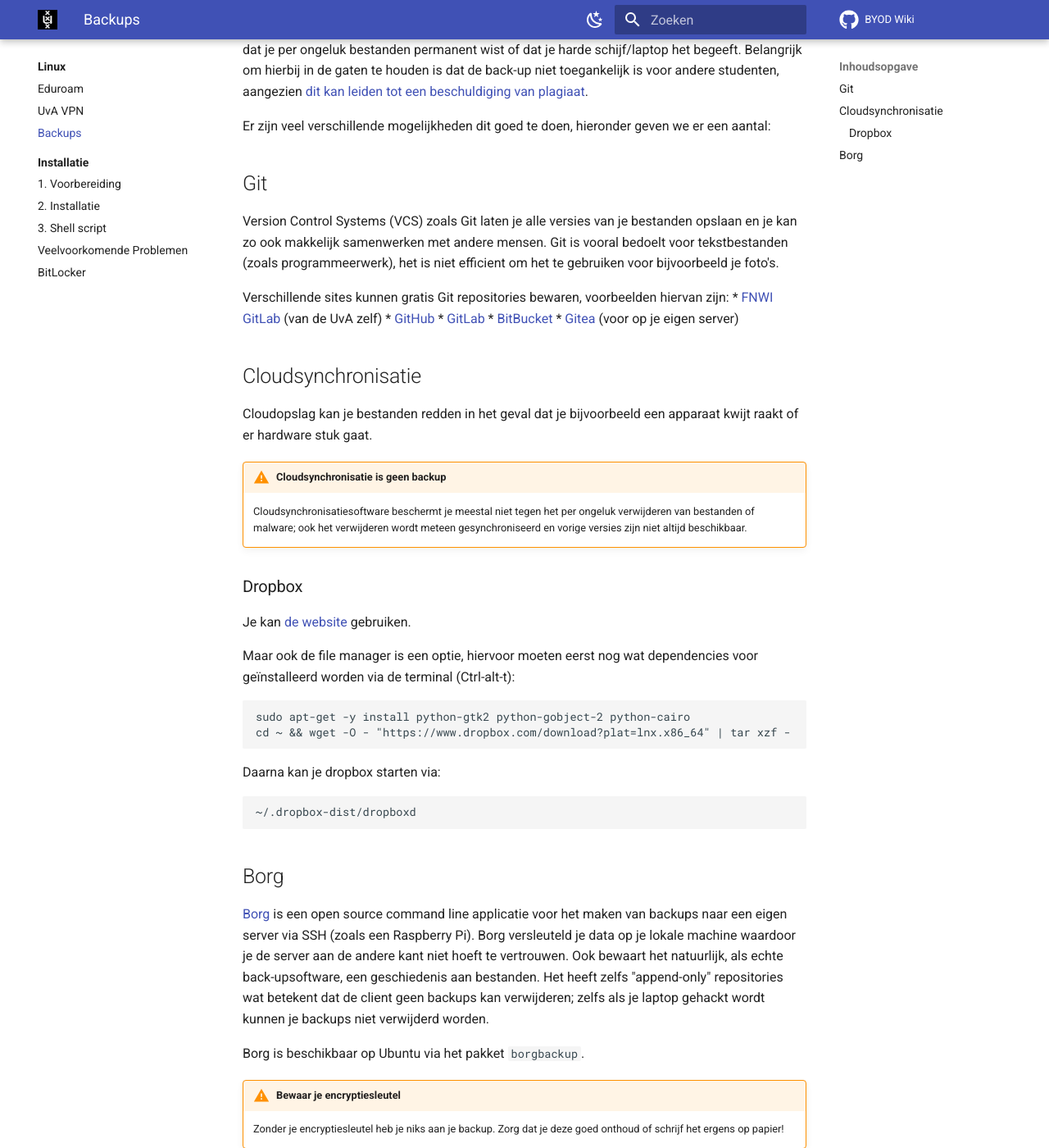
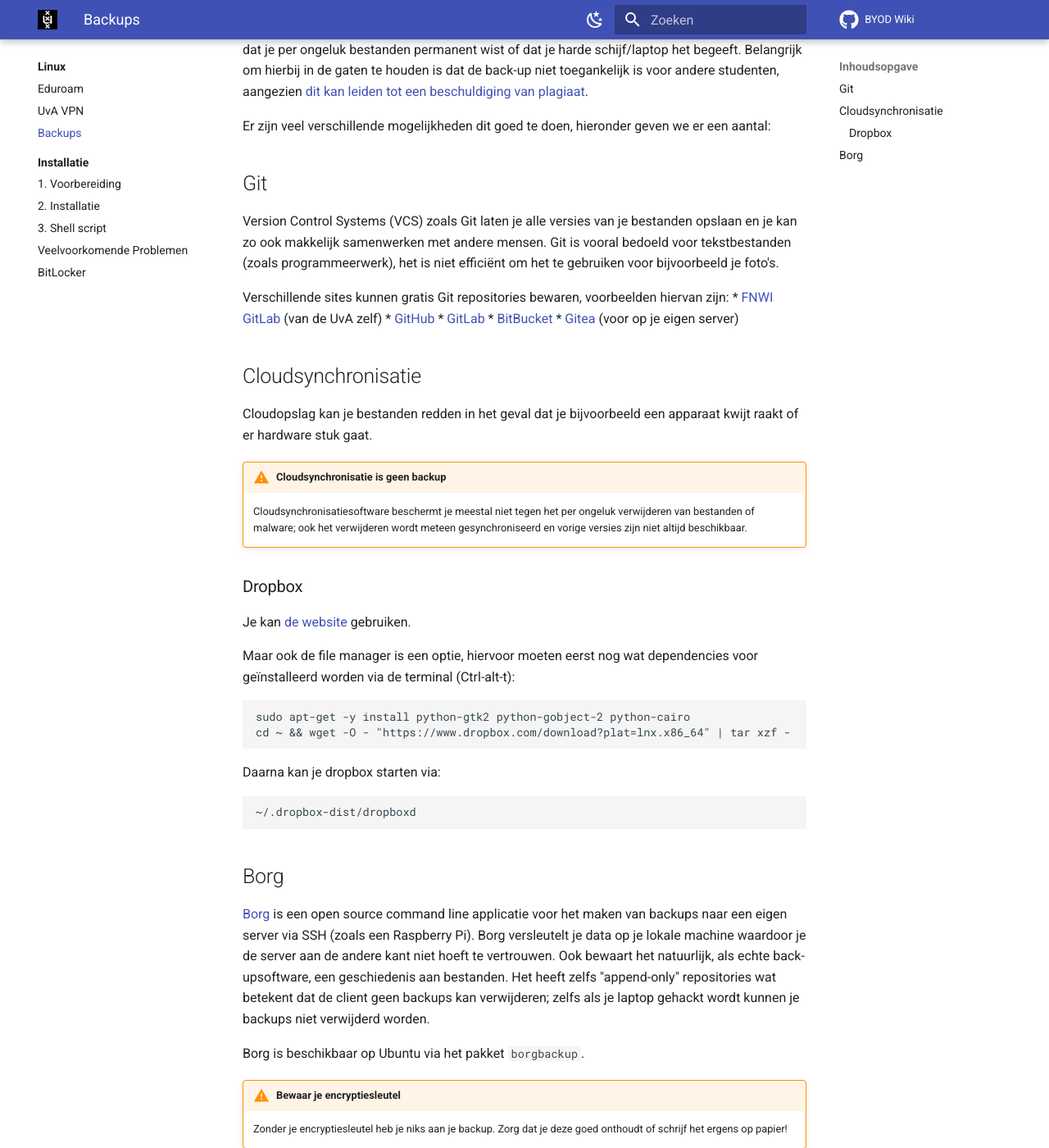
Before and after one commit to svkampen/byod-wiki, an MkDocs documentation site: the page built from docs/linux/backups.md, in a window 1280 px wide and 1400 px high, scrolled down 231 px. Shown: the whole window at 82% size. Built offline with MkDocs 1.6.1 and Material for MkDocs 9.7.7, drawn with Linux system fonts in a browser that asks for light colours; comment, search, counter and statistics services are not loaded.

Commit message:
Spellink

````diff
--- a/docs/linux/backups.md
+++ b/docs/linux/backups.md
@@ -1,11 +1,11 @@
 # Backups
 
-Niets is vervelender dan al je bestanden voor goed kwijtraken, daarom raden wij aan om van alle waardevolle bestanden regelmatig een backup te maken. Het overkomt namelijk bijna iedereen dat je per ongeluk bestanden permanent wist of dat je harde schijf/laptop het begeeft. Belangrijk om hierbij in de gaten te houden is dat de back-up niet toegankelijk is voor andere studenten, aangezien [dit kan leiden tot een beschuldiging van plagiaat](http://student.uva.nl/en/content/az/plagiarism-and-fraud/plagiarism-and-fraud.html).
+Niets is vervelender dan al je bestanden voorgoed kwijtraken, daarom raden wij aan om van alle waardevolle bestanden regelmatig een backup te maken. Het overkomt namelijk bijna iedereen dat je per ongeluk bestanden permanent wist of dat je harde schijf/laptop het begeeft. Belangrijk om hierbij in de gaten te houden is dat de back-up niet toegankelijk is voor andere studenten, aangezien [dit kan leiden tot een beschuldiging van plagiaat](http://student.uva.nl/en/content/az/plagiarism-and-fraud/plagiarism-and-fraud.html).
 
 Er zijn veel verschillende mogelijkheden dit goed te doen, hieronder geven we er een aantal:
 
 ## Git
-Version Control Systems (VCS) zoals Git laten je alle versies van je bestanden opslaan en je kan zo ook makkelijk samenwerken met andere mensen. Git is vooral bedoelt voor tekstbestanden (zoals programmeerwerk), het is niet efficient om het te gebruiken voor bijvoorbeeld je foto's.
+Version Control Systems (VCS) zoals Git laten je alle versies van je bestanden opslaan en je kan zo ook makkelijk samenwerken met andere mensen. Git is vooral bedoeld voor tekstbestanden (zoals programmeerwerk), het is niet efficiënt om het te gebruiken voor bijvoorbeeld je foto's.
 
 Verschillende sites kunnen gratis Git repositories bewaren, voorbeelden hiervan zijn:
 * [FNWI GitLab](https://gitlab-fnwi.uva.nl) (van de UvA zelf)
@@ -38,12 +38,12 @@
 ```
 
 ## Borg
-[Borg](https://borgbackup.readthedocs.io/en/stable/) is een open source command line applicatie voor het maken van backups naar een eigen server via SSH (zoals een Raspberry Pi). Borg versleuteld je data op je lokale machine waardoor je de server aan de andere kant niet hoeft te vertrouwen. Ook bewaart het natuurlijk, als echte back-upsoftware, een geschiedenis aan bestanden. Het heeft zelfs "append-only" repositories wat betekent dat de client geen backups kan verwijderen; zelfs als je laptop gehackt wordt kunnen je backups niet verwijderd worden.
+[Borg](https://borgbackup.readthedocs.io/en/stable/) is een open source command line applicatie voor het maken van backups naar een eigen server via SSH (zoals een Raspberry Pi). Borg versleutelt je data op je lokale machine waardoor je de server aan de andere kant niet hoeft te vertrouwen. Ook bewaart het natuurlijk, als echte back-upsoftware, een geschiedenis aan bestanden. Het heeft zelfs "append-only" repositories wat betekent dat de client geen backups kan verwijderen; zelfs als je laptop gehackt wordt kunnen je backups niet verwijderd worden.
 
 Borg is beschikbaar op Ubuntu via het pakket `borgbackup`.
 
 !!! warning "Bewaar je encryptiesleutel"
-    Zonder je encryptiesleutel heb je niks aan je backup. Zorg dat je deze goed onthoud of schrijf het ergens op papier!
+    Zonder je encryptiesleutel heb je niks aan je backup. Zorg dat je deze goed onthoudt of schrijf het ergens op papier!
 
 !!! hint "Back-upvrienden"
     Omdat borg client-side je bestanden kan versleutelen en je niet de andere kant hoeft te vertrouwen kan het een goedkope oplossing zijn om backups te maken naar iemand die je kent. Hetzelfde ook te andere kant op. Zo heb je allebei off-site backups voor bijna niets!
````
